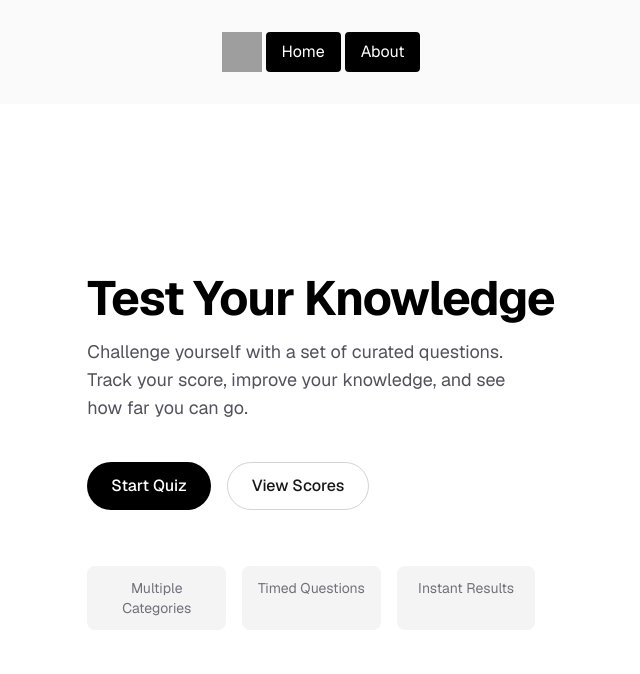
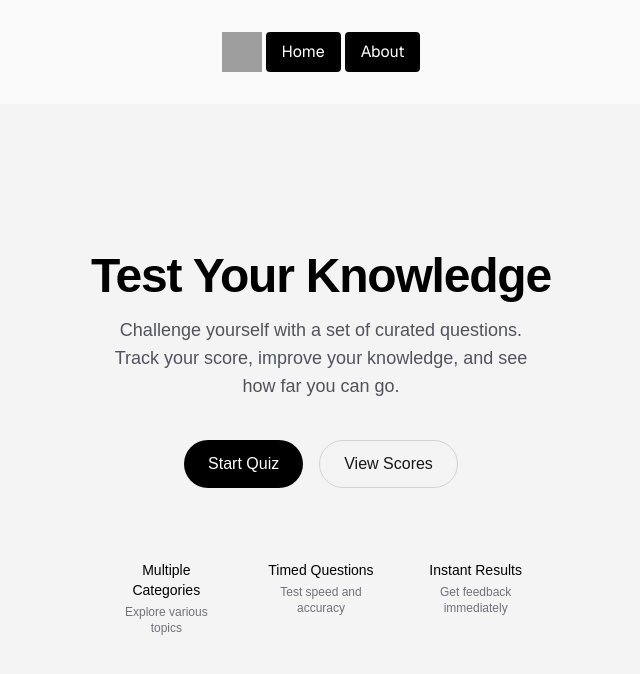
Before and after one commit to EdjayDev/Landing-Page, a Next.js app: page / in a window 1280 px wide. Shown: the top 674 px of the page, without its empty margins (319-959 px from the left). Built offline with nearby package versions, Linux system fonts and the light colour scheme; grey boxes are pictures that could not be loaded.

Commit message:
Refactor layout and improve accessibility in Home component

```diff
--- a/app/page.tsx
+++ b/app/page.tsx
@@ -5,12 +5,12 @@ import Navbar from "./components/navbar";
 
 export default function Home() {
   return (
-    <div className="flex flex-col min-h-screen items-center bg-zinc-100 font-sans dark:bg-black">
+    <div className="flex flex-col min-h-screen items-center bg-zinc-100 dark:bg-black">
       <Navbar />
 
-      <main className="flex flex-1 w-full max-w-3xl flex-col items-center justify-center px-6 py-20 bg-white dark:bg-black text-center sm:text-left">
+      <main className="flex flex-1 w-full max-w-3xl flex-col items-center justify-center px-6 py-20 text-center">
 
-        <div className="animate-[fadeIn_0.6s_ease-out] flex flex-col items-center sm:items-start">
+        <div className="flex flex-col items-center animate-fadeIn">
 
           <h1 className="text-4xl sm:text-5xl font-bold tracking-tight text-black dark:text-zinc-50 mb-4">
             Test Your Knowledge
@@ -25,29 +25,50 @@ export default function Home() {
 
             <Link
               href="/quiz"
-              className="flex h-12 items-center justify-center rounded-full bg-black text-white px-6 font-medium transition-all duration-300 hover:bg-zinc-800 hover:scale-[1.03] hover:-translate-y-0.5 dark:bg-white dark:text-black dark:hover:bg-zinc-200"
+              aria-label="Start Quiz"
+              className="flex h-12 items-center justify-center rounded-full bg-black text-white px-6 font-medium transition-all duration-300 hover:scale-[1.02] dark:bg-white dark:text-black dark:hover:bg-zinc-200"
             >
               Start Quiz
             </Link>
 
             <Link
               href="/results"
-              className="flex h-12 items-center justify-center rounded-full border border-zinc-300 px-6 font-medium transition-all duration-300 hover:bg-zinc-100 hover:scale-[1.03] hover:-translate-y-0.5 dark:border-zinc-700 dark:hover:bg-zinc-900"
+              aria-label="View Scores"
+              className="flex h-12 items-center justify-center rounded-full border border-zinc-300 px-6 font-medium transition-all duration-300 hover:scale-[1.02] dark:border-zinc-700 dark:hover:bg-zinc-900"
             >
               View Scores
             </Link>
           </div>
 
           <div className="mt-14 grid grid-cols-1 sm:grid-cols-3 gap-4 text-sm text-zinc-500 dark:text-zinc-400 w-full max-w-md">
-            <div className="p-3 rounded-lg bg-zinc-100 dark:bg-zinc-900 text-center">
-              Multiple Categories
+
+            <div className="p-4 rounded-lg bg-zinc-100 dark:bg-zinc-900 text-center">
+              <div className="font-medium text-black dark:text-white">
+                Multiple Categories
+              </div>
+              <div className="text-xs mt-1">
+                Explore various topics
+              </div>
             </div>
-            <div className="p-3 rounded-lg bg-zinc-100 dark:bg-zinc-900 text-center">
-              Timed Questions
+
+            <div className="p-4 rounded-lg bg-zinc-100 dark:bg-zinc-900 text-center">
+              <div className="font-medium text-black dark:text-white">
+                Timed Questions
+              </div>
+              <div className="text-xs mt-1">
+                Test speed and accuracy
+              </div>
             </div>
-            <div className="p-3 rounded-lg bg-zinc-100 dark:bg-zinc-900 text-center">
-              Instant Results
+
+            <div className="p-4 rounded-lg bg-zinc-100 dark:bg-zinc-900 text-center">
+              <div className="font-medium text-black dark:text-white">
+                Instant Results
+              </div>
+              <div className="text-xs mt-1">
+                Get feedback immediately
+              </div>
             </div>
+
           </div>
 
         </div>
```
